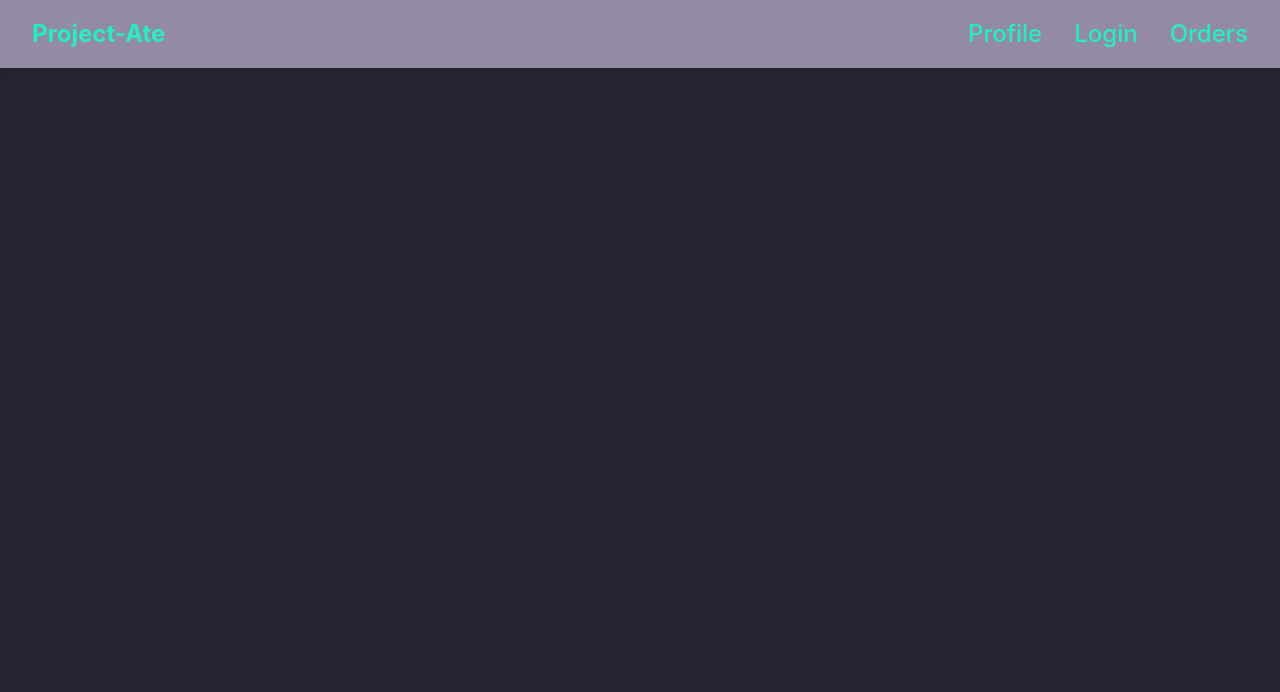
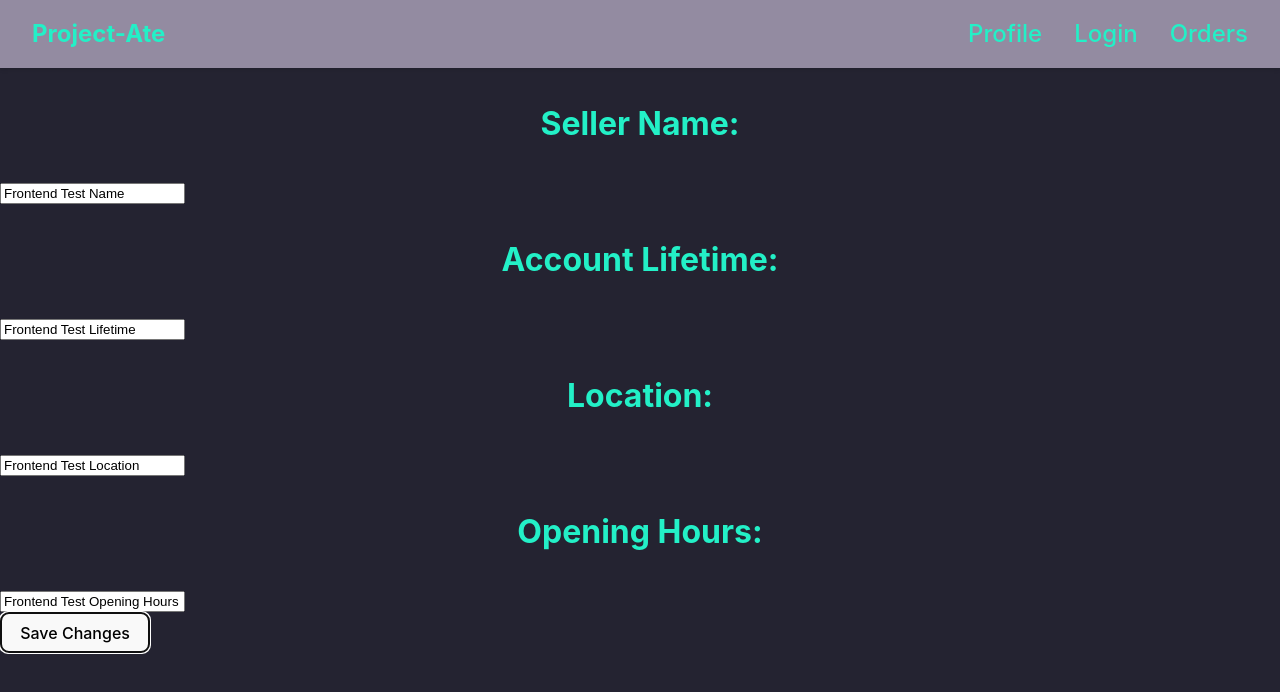
Before and after one commit to Project-Ate-COM2020/Project-Ate, a React app in the folder frontend/: page /seller/profile in a window 1280 px wide. Both pictures are taken after a click on the button "Edit Info". Shown: the top 692 px of the page. Built offline with nearby package versions, Linux system fonts and the light colour scheme; no server answers; the HTML template or start-up script is replaced by a standard one.

Commit message:
More or less completed Seller Profile Page - no API integration or CSS

```diff
--- a/frontend/src/seller/profilePage.jsx
+++ b/frontend/src/seller/profilePage.jsx
@@ -11,6 +11,11 @@ and endpoints refactored, the endpoints and maybe the parsing for this file will
 import { useGetData, usePostData, postData } from "../reusableComponents/api.jsx";
 import { useEffect, useState } from "react";
 import NavBar from "../reusableComponents/navBar.jsx";
+
+/* --- Helper Functions --- */
+function saveChanges() {
+    // Will use the pstData function imported to submit the form to the backend to change seller details
+}
 
 /* --- Main Page Function --- */
 function ProfilePage() {
@@ -55,6 +60,31 @@ function ProfilePage() {
     const editInfoContainer = (
         <div className = "Edit info container">
 
+            <div className = "Info">
+                    <p>Seller Name:</p>
+                    <input type = "text" defaultValue = {sellerName}></input>
+                </div>
+
+                <div className = "Info">
+                    <p>Account Lifetime:</p>
+                    <input type = "text" defaultValue = {accountLifetime}></input>
+                </div>
+
+                <div className = "Info">
+                    <p>Location:</p>
+                    <input type = "text" defaultValue = {location}></input>
+                </div>
+
+                <div className = "Info">
+                    <p>Opening Hours:</p>
+                    <input type = "text" defaultValue = {openingHours}></input>
+                </div>
+
+                <div className = "Save button">
+                    <button onClick={saveChanges}>
+                        Save Changes
+                    </button>
+                </div>
         </div>
     )
 
@@ -66,6 +96,7 @@ function ProfilePage() {
             </div>
         );
     } else {
+        console.log("Switch SUccessful");
         return (
             <div>
                 <NavBar />
```
